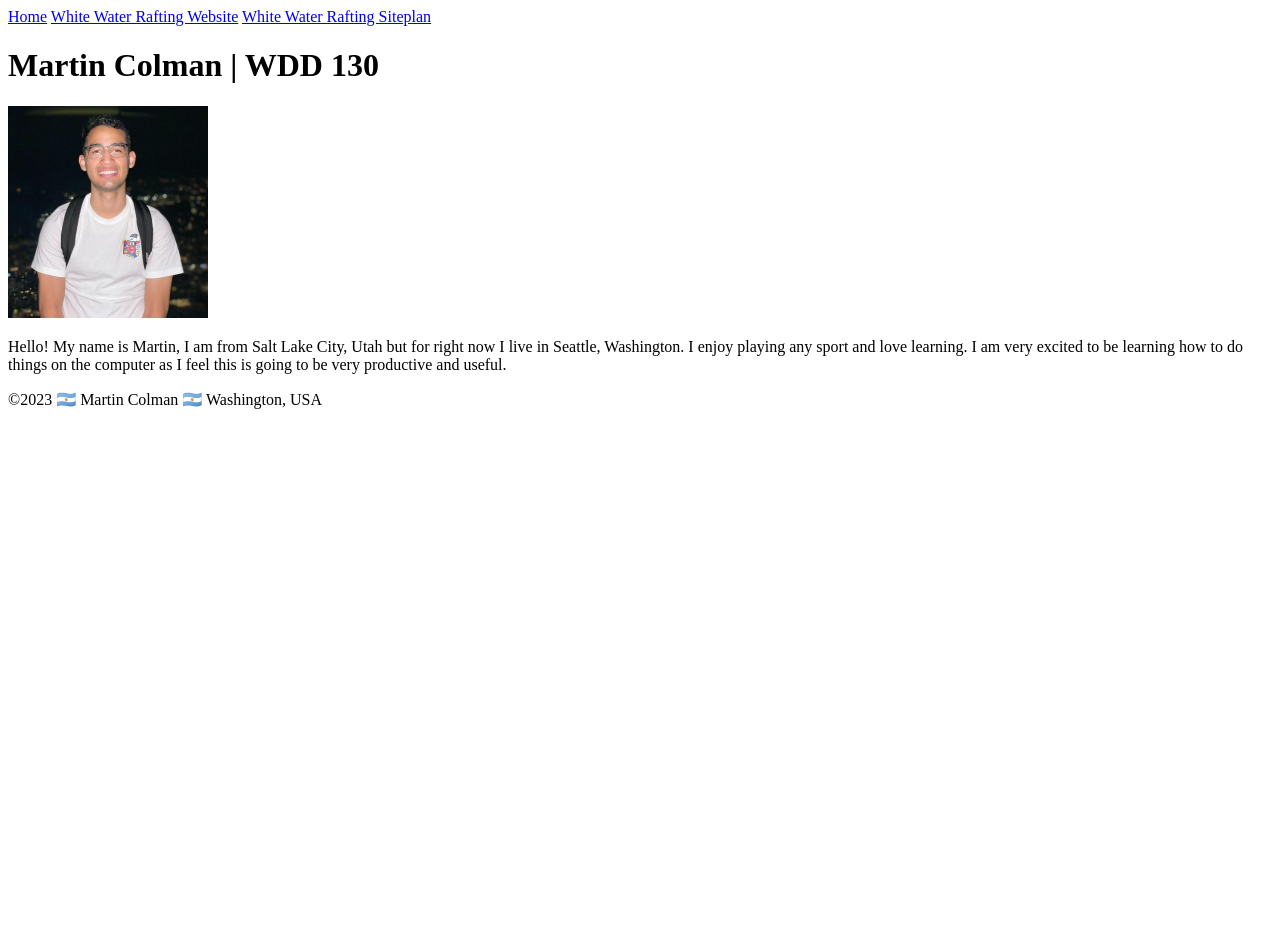
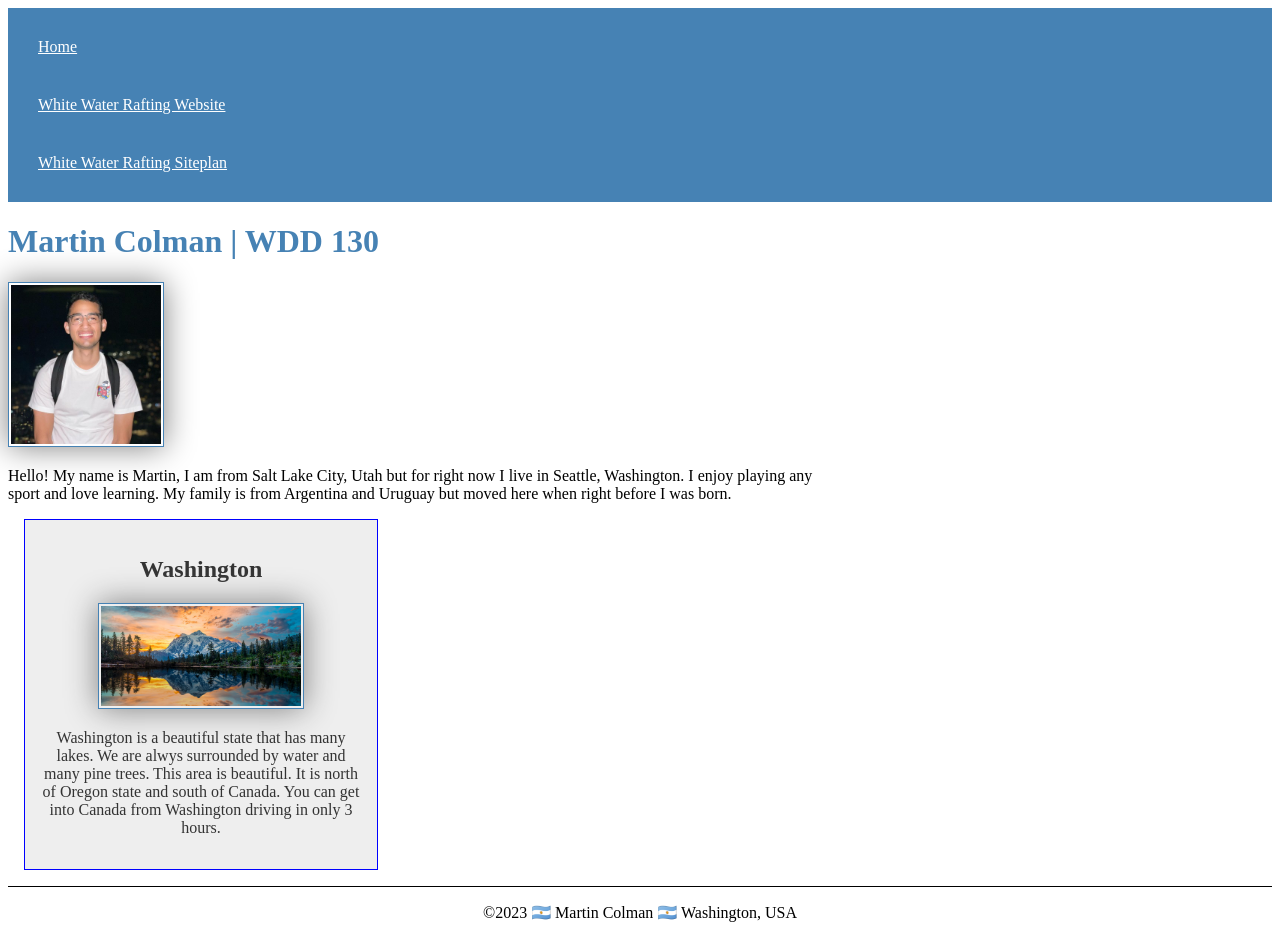
Before and after one commit to martincolman/wdd130, a plain HTML site: page index.html in a window 1280 px wide. Before the commit the page ends 800 px from the top, so only its background shows below. Drawn offline with Linux system fonts and the light colour scheme.

Commit message:
first commit

```diff
--- a/index.html
+++ b/index.html
@@ -2,8 +2,11 @@
 <html lang="en-US">
     <head>
         <meta charset="utf-8">
-        <meta name="viewpoint" content="width=device-width,initial-scale=1.0">
+        <meta name="viewport" content="width=device-width,initial-scale=1.0">
         <title>Martin Colman | WDD 130</title>
+        <meta name="description" content="My name is Martin Colman, I am taking this class to learn web development">
+        <meta name="author" content="Martin Colman">
+        <link rel="stylesheet" href="styles/styles.css">
     </head>
     <body>
         <header>
@@ -18,8 +21,13 @@
             <img
             class="fit-picture"
             src="images/profile.jpg" alt="Martin Colman" width="200">
-            <p>Hello! My name is Martin, I am from Salt Lake City, Utah but for right now I live in Seattle, Washington. I enjoy playing any sport and love learning. I am very excited to be learning how to do things on the computer as I feel this is going to be very productive and useful.</p>
+            <p>Hello! My name is Martin, I am from Salt Lake City, Utah but for right now I live in Seattle, Washington. I enjoy playing any sport and love learning. My family is from Argentina and Uruguay but moved here when right before I was born.</p>
         </main>
+        <aside>
+            <h2>Washington</h2>
+            <img src="images/mount-rainier.jpeg" alt="Washington landscape">
+            <p>Washington is a beautiful state that has many lakes. We are alwys surrounded by water and many pine trees. This area is beautiful. It is north of Oregon state and south of Canada. You can get into Canada from Washington driving in only 3 hours. </p>
+        </aside>
         <footer>
             <p>©2023 🇦🇷 Martin Colman 🇦🇷 Washington, USA</p>
         </footer>
--- /dev/null
+++ b/styles/styles.css
@@ -0,0 +1,48 @@
+nav {
+    background-color: steelblue;
+    padding: 10px;
+}
+nav a {
+    color: white;
+    display: block;
+    padding: 20px;
+}
+h1 {
+    color: steelblue;
+}
+img {
+    width: 150px;
+    height: auto;
+    border: 1px solid steelblue;
+    padding: 2px;
+    box-shadow: 0 0 30px gray;
+}
+p {
+    padding: 10px;
+}
+main {
+    max-width: 840px;
+}
+aside {
+    width: 20rem;
+    margin: 1rem;
+    border: 1px solid blue; /* 1️⃣ */
+    padding: 1rem;
+    background-color: #eee;
+    color: #333;
+    text-align: center;
+}
+aside img {
+    width: 200px;
+    height: auto;
+}
+main img {
+    width: 150px;
+    height: auto;
+}
+p { padding: 0}
+footer {
+    margin-top: 1em;
+    border-top: 1px solid #000;
+    text-align: center;
+}
```
Also changed, not shown: week 2/holygrail.html (added, +22 -0 lines), images/mount-rainier.jpeg (added).
